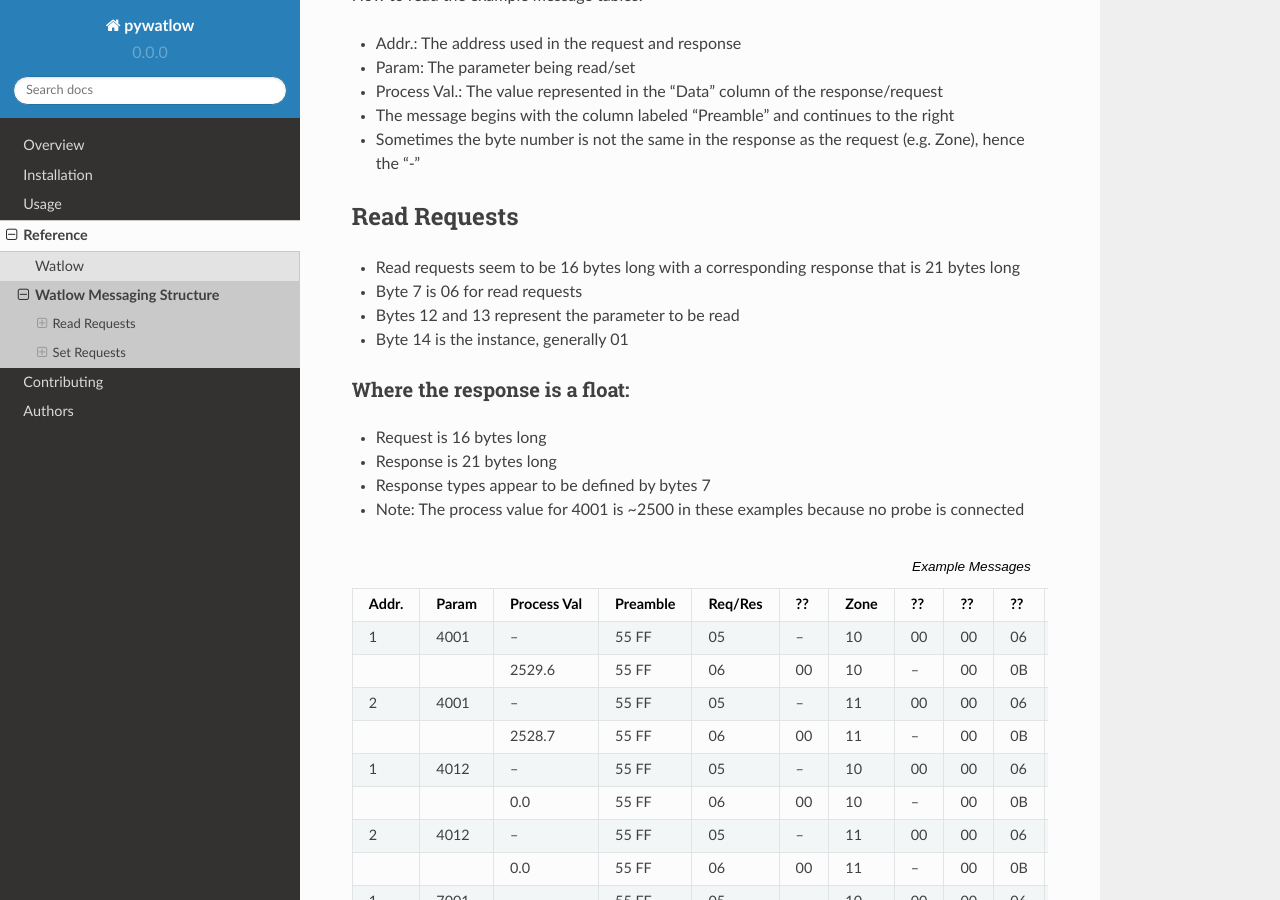
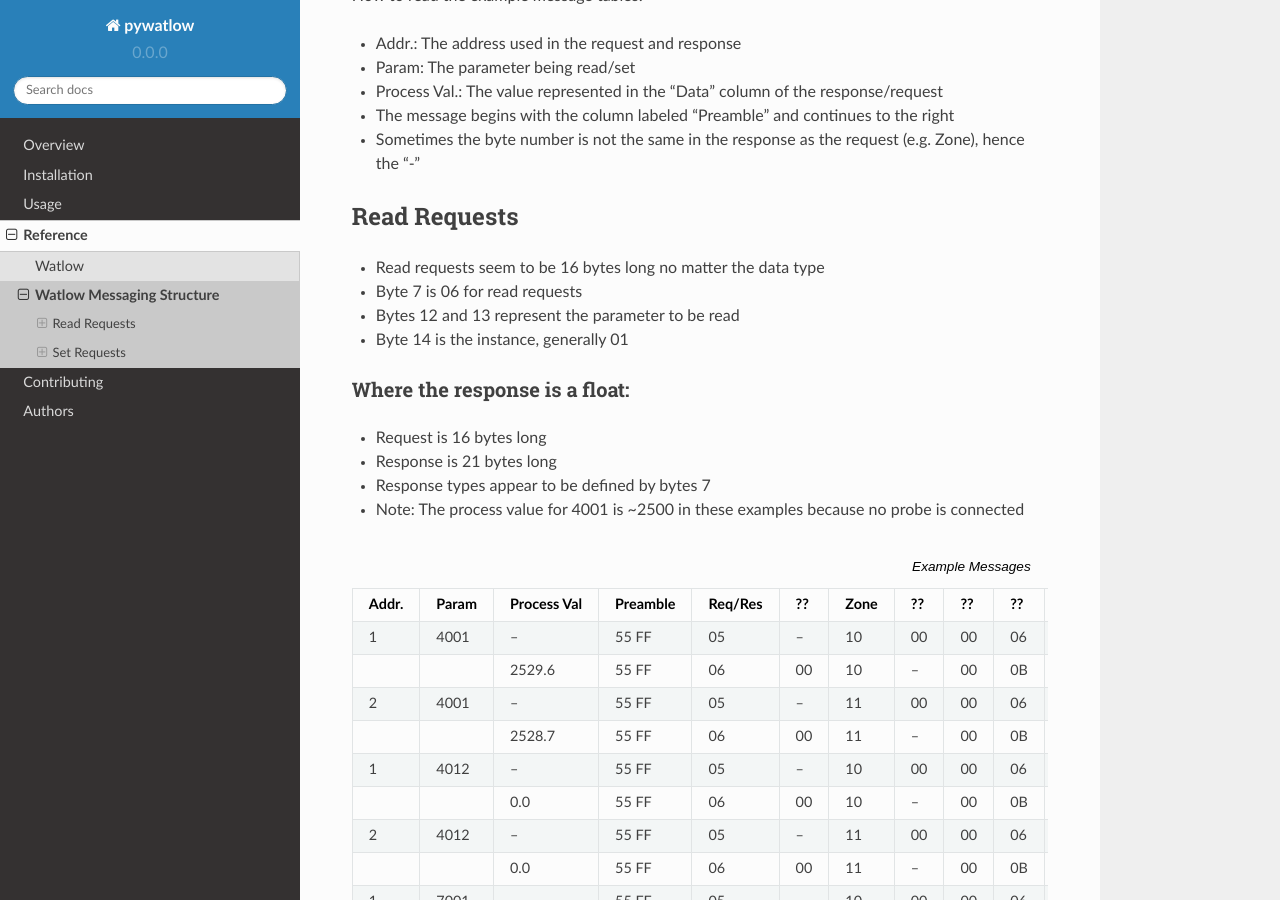
Before and after one commit to BrendanSweeny/pywatlow, a Sphinx documentation site: the page built from pywatlow/docs/reference/messaging.rst, in a window 1280 px wide and 900 px high, scrolled down 608 px. Built offline with Sphinx 7.4.7 and the Read the Docs theme 2.0.0, drawn with Linux system fonts in a browser that asks for light colours; some of the changed text lies outside the part shown.

```diff
--- a/pywatlow/docs/reference/messaging.rst
+++ b/pywatlow/docs/reference/messaging.rst
@@ -30,7 +30,7 @@
 Read Requests
 -------------
 
-* Read requests seem to be 16 bytes long with a corresponding response that is 21 bytes long
+* Read requests seem to be 16 bytes long no matter the data type
 * Byte 7 is 06 for read requests
 * Bytes 12 and 13 represent the parameter to be read
 * Byte 14 is the instance, generally 01
--- a/test_params.py
+++ b/test_params.py
@@ -36,6 +36,7 @@
     8003: 'PID', # Heat Algorithm
 }
 
+# These should all be defaults
 param_default_dict_two = [
     (4005, 95, int, '55FF0511030009CF01040405010F01005F26D8'), # Sensor Type
     (4007, 1, int, '55FF0511030009CF01040407010F0100018B6B'), # RTD Leads
```
Also changed, not shown: other parts of pywatlow/docs/reference/messaging.rst (+1 -1 lines), 2 other files.
